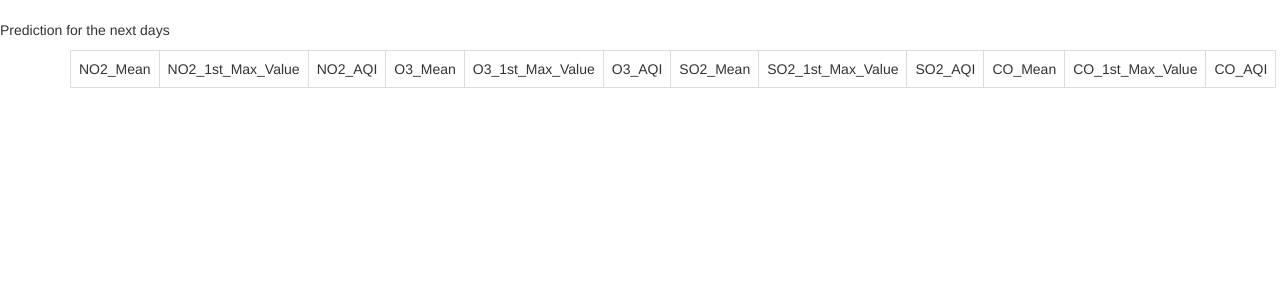
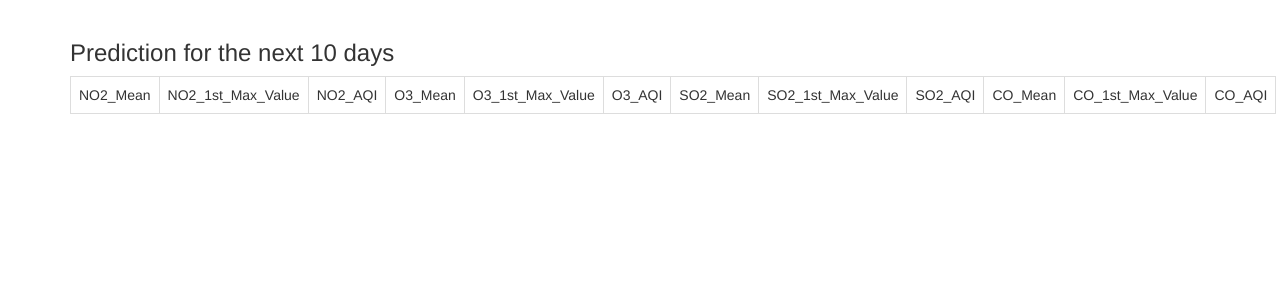
Before and after one commit to udealwithit/Project2, a Python web app: template peerserver/firstapp/templates/firstapp/predict.html in a window 1280 px wide. Shown: the part 52-352 px from the top of the page. Run offline with Jinja, Linux system fonts and the light colour scheme; the template is opened without the code that fills it, so the values that code supplies are empty; some libraries are stand-ins or nearby versions.

Commit message:
html change

```diff
--- a/peerserver/firstapp/templates/firstapp/predict.html
+++ b/peerserver/firstapp/templates/firstapp/predict.html
@@ -21,9 +21,10 @@
  		 </div>
 	</nav>
 
-    <p>Prediction for the next days</p>
+
     <div class="container">
         <table class="table table-bordered">
+	    <h3>Prediction for the next 10 days</h3>
             <tr>
                 <td>NO2_Mean</td>
                 <td>NO2_1st_Max_Value</td>
```
